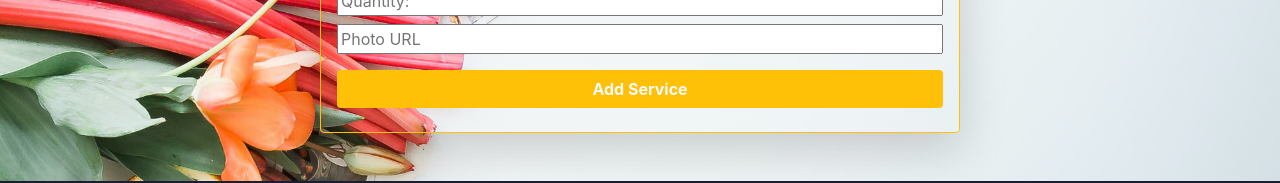
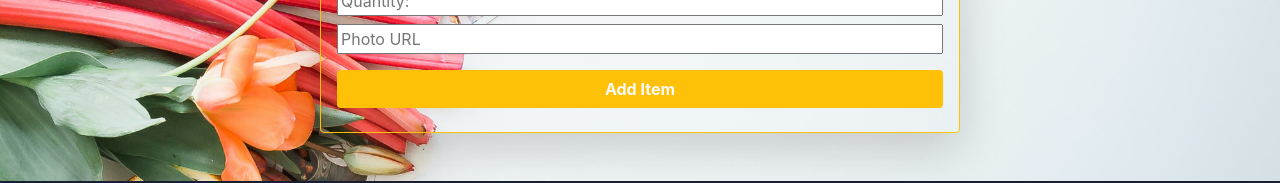
Before and after one commit to kanakWeb/fresh-fruits-warehous-client-side, a React (Create React App) app: page /addItems in a window 1280 px wide. Shown: the part 526-709 px from the top of the page. Built offline with nearby package versions, Linux system fonts and the light colour scheme; no server answers; sample sign-in values are in the browser's storage.

Commit message:
solve all

```diff
--- a/src/Pages/AddItems/AddItems.js
+++ b/src/Pages/AddItems/AddItems.js
@@ -87,7 +87,7 @@ const AddItems = () => {
           <input
             className="my-2 bg-warning btn text-light fw-bold"
             type="submit"
-            value="Add Service"
+            value="Add Item"
           />
           <ToastContainer />
         </form>
```
